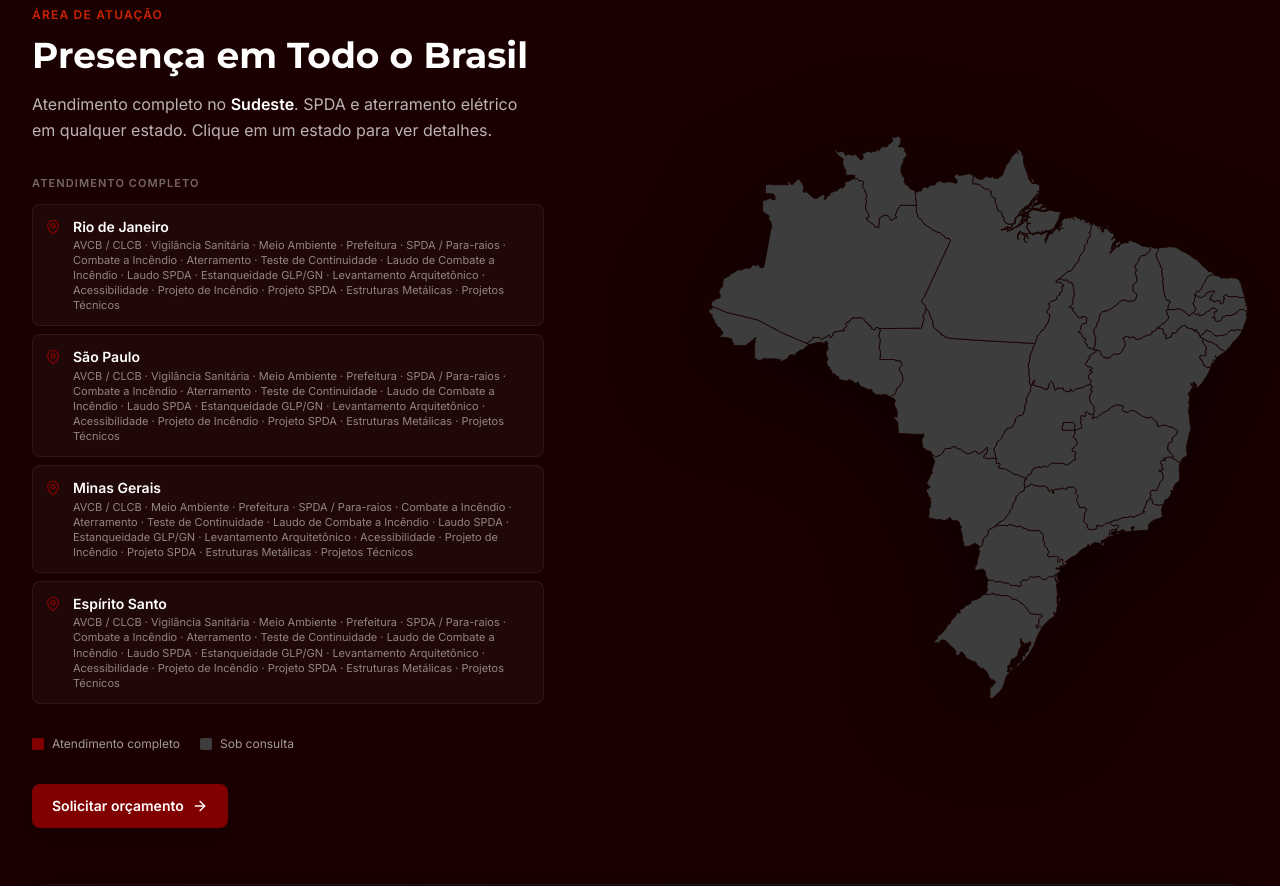
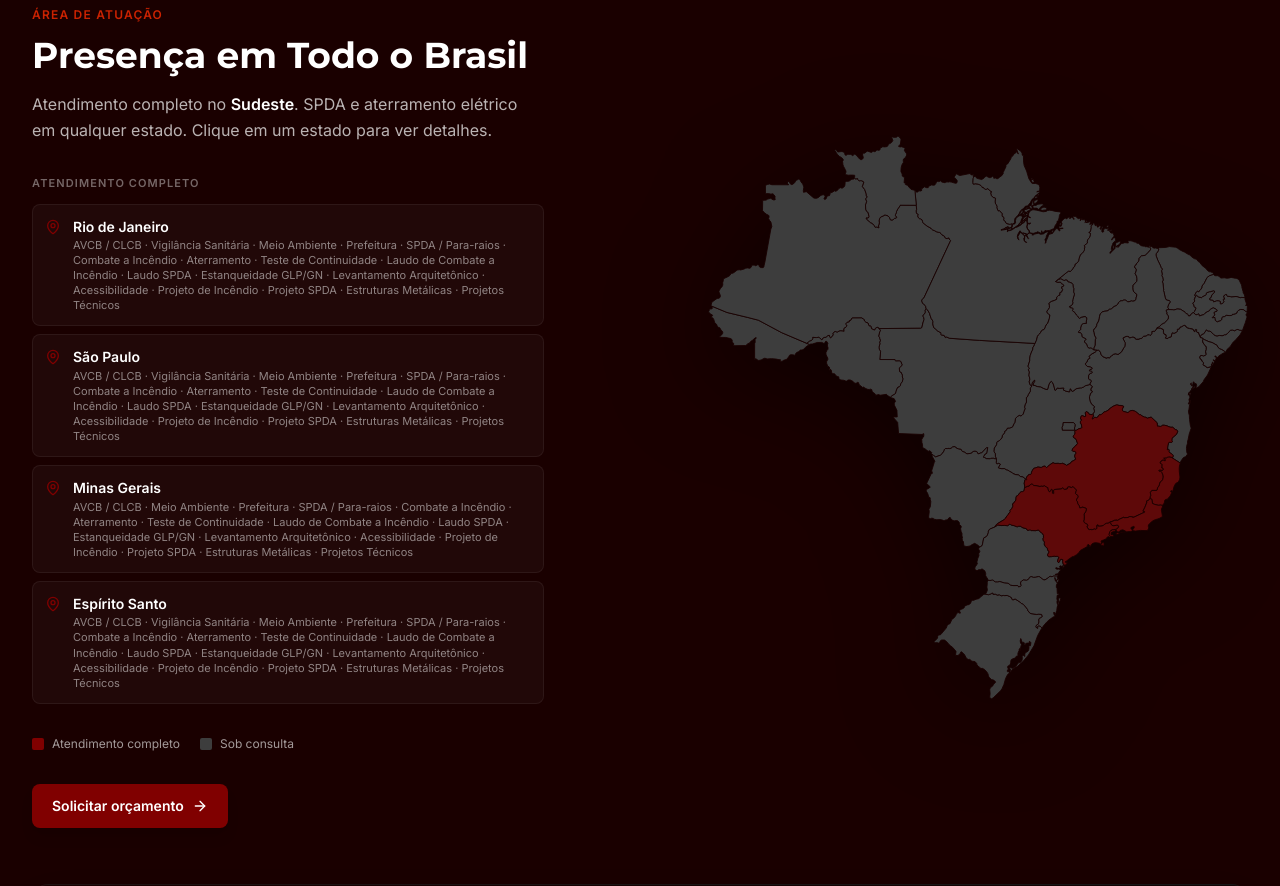
Before and after one commit to BarcelosMoises/Landing-Page-Central, a Next.js app: page / in a window 1280 px wide. Shown: the part 3740-4626 px from the top of the page. Built offline with nearby package versions, Linux system fonts and the light colour scheme.

Commit message:
feat(mapa-atuacao): pulse animation nos estados com cobertura completa

```diff
--- a/components/MapaAtuacao.tsx
+++ b/components/MapaAtuacao.tsx
@@ -25,7 +25,12 @@ export function MapaAtuacao() {
   const [hoveredState, setHoveredState] = useState<string | null>(null);
   const [selectedState, setSelectedState] = useState<string | null>(null);
   const [tooltip, setTooltip] = useState<{ sigla: string; nome: string } | null>(null);
+  // Controla se o pulse já terminou (para não reanimar após interação)
+  const [pulseActive, setPulseActive] = useState(true);
   const tooltipRef = useRef<HTMLDivElement>(null);
+
+  // Para o pulse após primeira interação com o mapa
+  const stopPulse = useCallback(() => setPulseActive(false), []);
 
   const getEstadoFill = (sigla: string) => {
     if (selectedState === sigla) return "#800000";
@@ -33,12 +38,23 @@ export function MapaAtuacao() {
     if (hoveredState === sigla) {
       return ESTADOS_COMPLETOS.has(sigla) ? "#800000" : "#4f0101";
     }
+    // Estados completos em neutro: vermelho escuro visualmente distinto
+    if (ESTADOS_COMPLETOS.has(sigla)) return "#5a0a0a";
     return "#3d3d3d";
   };
 
   const getEstadoOpacity = (sigla: string) => {
     if (selectedState !== null && selectedState !== sigla) return 0.4;
     return 1;
+  };
+
+  // Retorna o nome da animação CSS para o path, se aplicável
+  const getPulseAnimation = (sigla: string): string => {
+    if (!pulseActive) return "none";
+    if (hoveredState === sigla || selectedState === sigla) return "none";
+    if (selectedState !== null) return "none";
+    if (ESTADOS_COMPLETOS.has(sigla)) return "mapaPulse 2.4s ease-in-out infinite";
+    return "none";
   };
 
   const positionTooltip = useCallback((clientX: number, clientY: number) => {
@@ -60,6 +76,7 @@ export function MapaAtuacao() {
   );
 
   const handleMouseEnter = (sigla: string, e: React.MouseEvent) => {
+    stopPulse();
     if (!selectedState) {
       setHoveredState(sigla);
       setTooltip({ sigla, nome: NOME_TODOS_ESTADOS[sigla] || sigla });
@@ -68,6 +85,7 @@ export function MapaAtuacao() {
 
   const handleStateClick = (sigla: string, e: React.MouseEvent<SVGPathElement>) => {
     e.stopPropagation();
+    stopPulse();
     if (selectedState === sigla) {
       setSelectedState(null);
       setTooltip(null);
@@ -188,15 +206,33 @@ export function MapaAtuacao() {
               aria-label="Mapa interativo dos estados de atuação da Central de Soluções"
               role="img"
             >
+              {/* Keyframes injetados dentro do SVG — compatível com SVG inline */}
+              <defs>
+                <style>{`
+                  @keyframes mapaPulse {
+                    0%, 100% { fill: #5a0a0a; }
+                    50%       { fill: #800000; }
+                  }
+                  @media (prefers-reduced-motion: reduce) {
+                    .mapa-path { animation: none !important; }
+                  }
+                `}</style>
+              </defs>
+
               {MAPA_PATHS.map((estado) => (
                 <path
                   key={estado.sigla}
+                  className="mapa-path"
                   d={estado.d}
                   fill={getEstadoFill(estado.sigla)}
                   opacity={getEstadoOpacity(estado.sigla)}
                   stroke="#1a0000"
                   strokeWidth="1"
-                  style={{ transition: "fill 200ms ease, opacity 200ms ease", cursor: "pointer" }}
+                  style={{
+                    transition: "fill 200ms ease, opacity 200ms ease",
+                    cursor: "pointer",
+                    animation: getPulseAnimation(estado.sigla),
+                  }}
                   aria-label={NOME_TODOS_ESTADOS[estado.sigla]}
                   role="button"
                   tabIndex={0}
@@ -207,7 +243,10 @@ export function MapaAtuacao() {
                   onClick={(e) => handleStateClick(estado.sigla, e)}
                   onKeyDown={(e) => {
                     if (e.key === "Enter" || e.key === " ")
-                      handleStateClick(estado.sigla, e as unknown as React.MouseEvent<SVGPathElement>);
+                      handleStateClick(
+                        estado.sigla,
+                        e as unknown as React.MouseEvent<SVGPathElement>
+                      );
                   }}
                 />
               ))}
```
